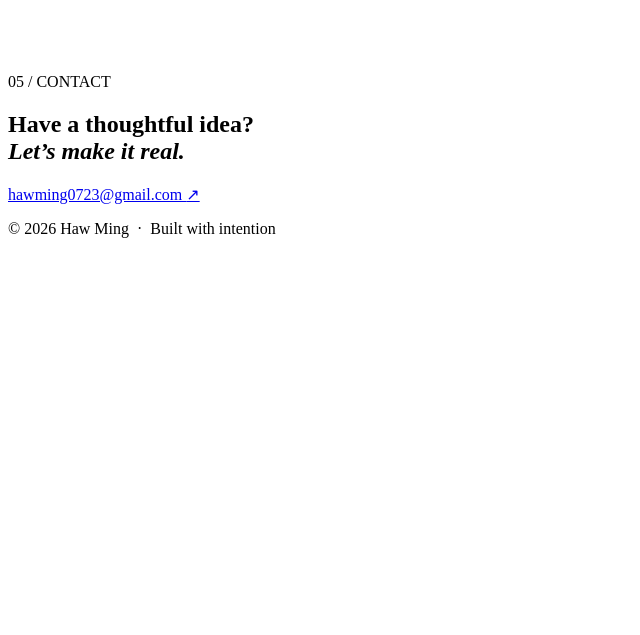
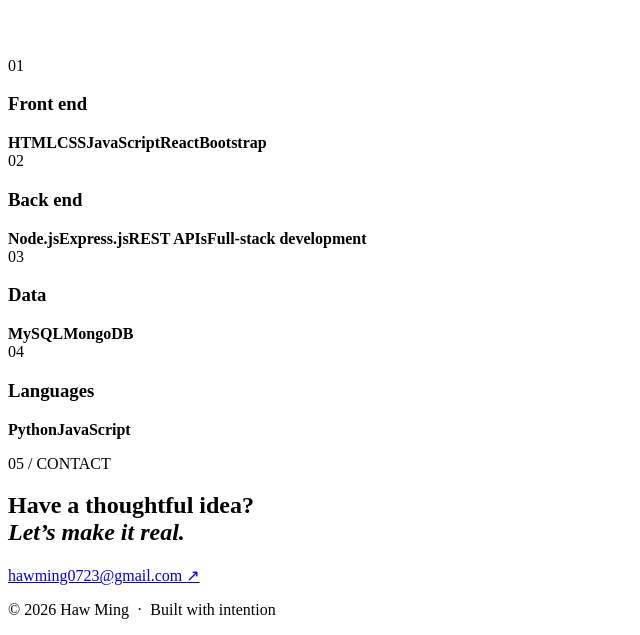
Before and after one commit to hawming0723-cmd/Website, a React (Create React App) app: page / in a window 1280 px wide. Shown: the part 2898-3533 px from the top of the page, without its empty margins (0-640 px from the left). Before the commit the page ends 3152 px from the top, so only its background shows below. Built offline with nearby package versions, Linux system fonts and the light colour scheme; the HTML template or start-up script is replaced by a standard one.

Commit message:
border fix

```diff
--- a/src/App.js
+++ b/src/App.js
@@ -167,6 +167,22 @@ function App() {
           </div>
         </section>
 
+        <div className="skills-list">
+          {skillCategories.map((category, index) => (
+            <div key={category.label} className="skill-row">
+              <span>{String(index + 1).padStart(2, "0")}</span>
+
+              <h3>{category.label}</h3>
+
+              <div className="skill-chips">
+                {category.skills.map((skill) => (
+                  <b key={skill}>{skill}</b>
+                ))}
+              </div>
+            </div>
+          ))}
+        </div>
+
         <section className="contact-section" id="contact" data-reveal>
           <p className="section-index">05 / CONTACT</p>
           <h2>Have a thoughtful idea?<br /><em>Let’s make it real.</em></h2>
--- a/src/styles.css
+++ b/src/styles.css
@@ -543,6 +543,7 @@ em {
 
 .skills-list {
     border-top: 1px solid var(--ink);
+    margin-bottom: 250px;
 }
 
 .skill-row {
```
